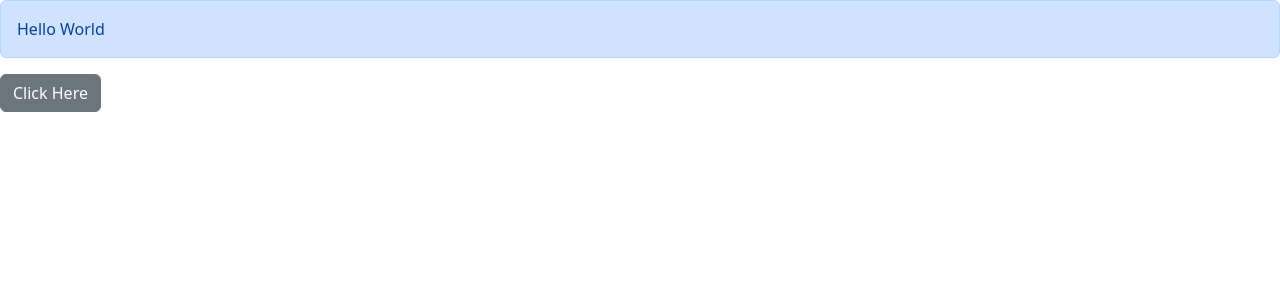
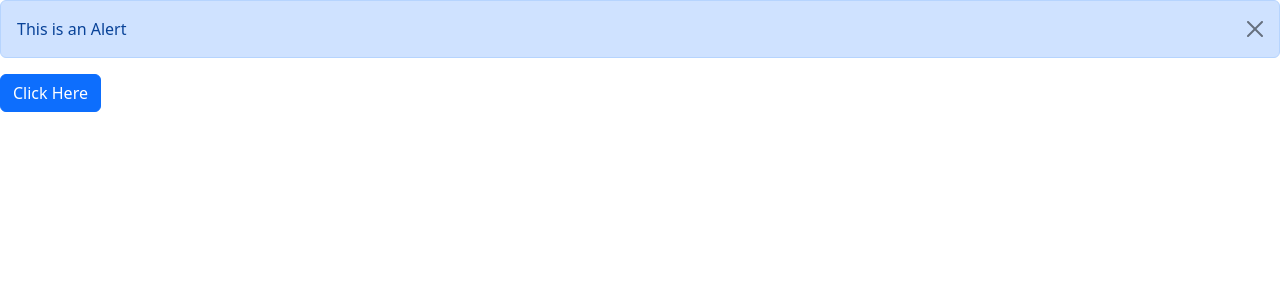
Before and after one commit to matrix-bro/first-react-app, a React (Vite) app: page / in a window 1280 px wide. Both pictures are taken after a click on the button "Click Here". Shown: the top 300 px of the page. Built offline with nearby package versions, Linux system fonts and the light colour scheme.

Commit message:
Showing an Alert after clicking the button

```diff
--- a/src/App.tsx
+++ b/src/App.tsx
@@ -1,5 +1,6 @@
 // import ListGroup from "./components/ListGroup";
 
+import { useState } from "react";
 import Alert from "./components/Alert";
 import Button from "./components/Button";
 
@@ -10,6 +11,8 @@ function App() {
   //   console.log(item);
   // };
 
+  const [alertVisible, setAlertVisibility] = useState(false);
+
   return (
     <div>
       {/* <ListGroup
@@ -17,10 +20,18 @@ function App() {
         heading="Cities"
         onSelectItem={handleSelectItem}
       /> */}
-      <Alert>
-        Hello <span>World</span>
-      </Alert>
-      <Button color="secondary" onClick={() => console.log("Clicked")}>
+      {alertVisible && (
+        <Alert onClose={() => setAlertVisibility(false)}>
+          This is an <span>Alert</span>
+        </Alert>
+      )}
+
+      <Button
+        color="primary"
+        onClick={() => {
+          setAlertVisibility(true);
+        }}
+      >
         Click Here
       </Button>
     </div>
--- a/src/components/Alert.tsx
+++ b/src/components/Alert.tsx
@@ -2,10 +2,21 @@ import { ReactNode } from "react";
 
 interface Props {
   children: ReactNode;
+  onClose: () => void;
 }
 
-const Alert = ({ children }: Props) => {
-  return <div className="alert alert-primary">{children}</div>;
+const Alert = ({ children, onClose }: Props) => {
+  return (
+    <div className="alert alert-primary alert-dismissible">
+      {children}
+      <button
+        type="button"
+        className="btn-close"
+        data-bs-dismiss="alert"
+        onClick={onClose}
+      ></button>
+    </div>
+  );
 };
 
 export default Alert;
```
